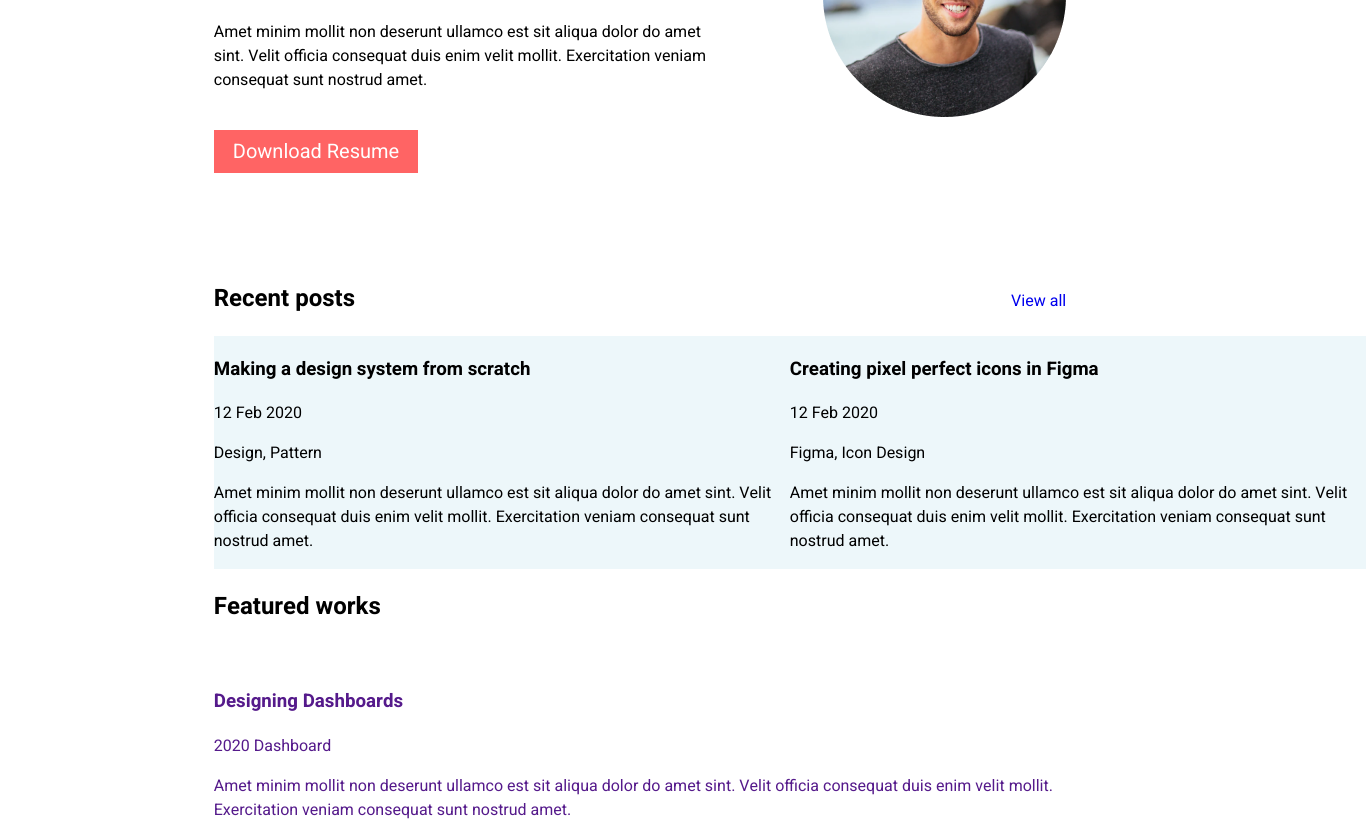
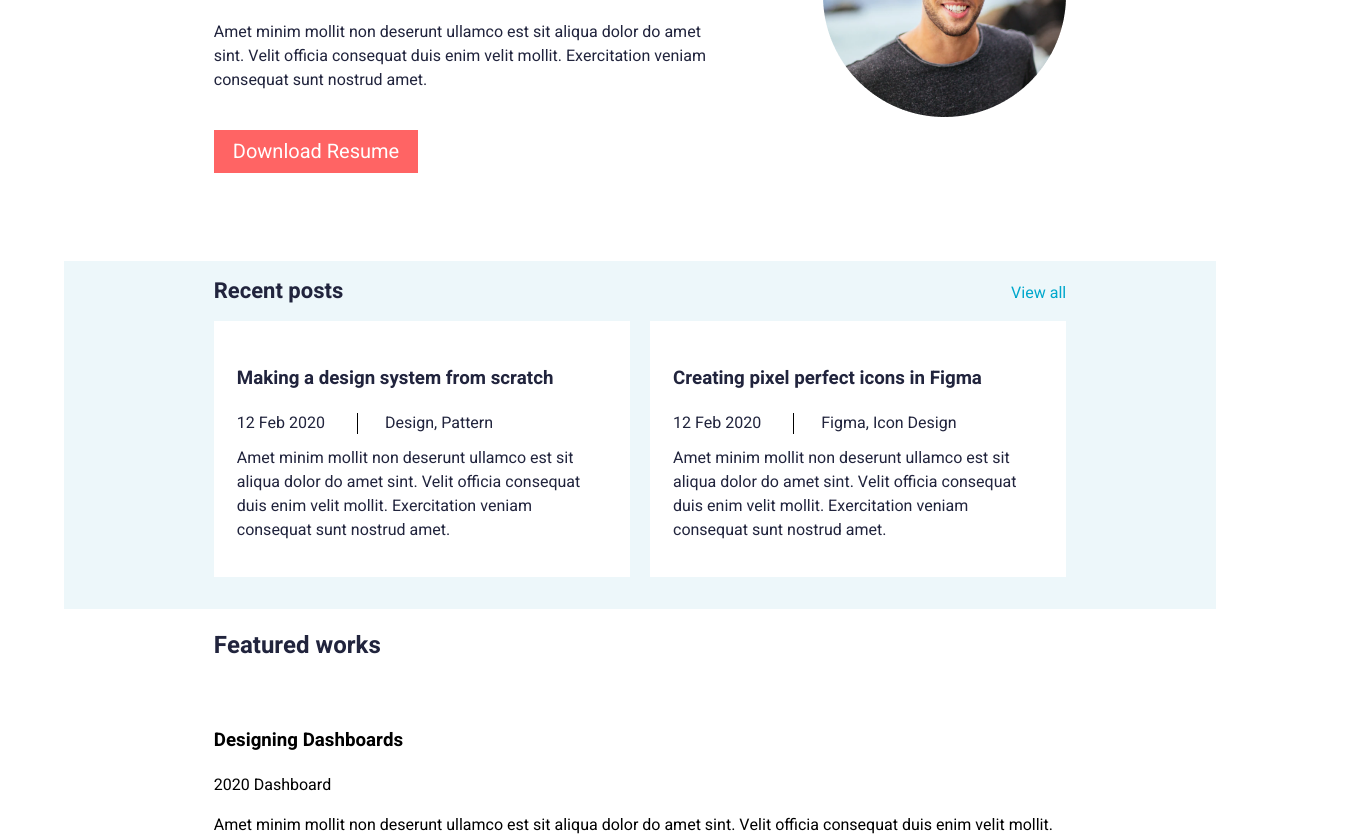
Before and after one commit to ivansheshin/Portfolio, a website: page app/index.html in a window 1280 px wide. Shown: the part 300-1135 px from the top of the page, 1366 px wide, since content can reach past the window. Drawn offline with Linux system fonts and the light colour scheme.

Commit message:
стилизация секции с постами

```diff
--- a/app/index.html
+++ b/app/index.html
@@ -24,7 +24,7 @@
             <li class="header-nav-list__item"><a class="header-nav-list__link" href="#">Contact</a></li>
         </ul>
     </header>
-    <main class="index-container">
+    <div class="index-container">
         <section class="resume">
             <div class="resume__content">
                 <h2 class="resume__title">Hi, I am John,</br> Creative Technologist </h2>
@@ -34,12 +34,13 @@
             </div>
             <img class="resume__img" src="./images/avatar.png" width="243" height="243">
         </section>
+    </div>
+    <div class="background">
         <section class="posts">
             <div class="posts-navigation">
                 <h2 class="posts-navigation__title">Recent posts</h2>
                 <a href="#" class="posts-navigation__link">View all</a>
             </div>
-            <div class="background">
             <div class="posts__content">
 
                 <div class="posts__item">
@@ -65,8 +66,9 @@
                     </p>
                 </div>
             </div>
+        </section>
     </div>
-        </section>
+    <div class="index-container">
         <section class="works">
             <h2 class="works__header">Featured works</h2>
             <div class="works__content">
@@ -117,8 +119,8 @@
 
 
         </section>
-    </main>
-    <footer>
+    </div>
+    <footer class="index-container">
         <ul class="footer-navigation">
             <li class="footer-navigation__item"><a href="#" aria-label="facebook"></a></li>
             <li class="footer-navigation__item"><a href="#" aria-label="instagram">123</a></li>
--- a/app/scss/header.scss
+++ b/app/scss/header.scss
@@ -17,7 +17,4 @@
     &:last-child{
         margin-right: 0;
     }
-    &__link{
-        color: #000;
-    }
 }
--- a/app/scss/posts.scss
+++ b/app/scss/posts.scss
@@ -1,17 +1,74 @@
 .background{
-    width: 1152px;
     background-color: #EDF7FA;
     margin: 0 auto;
+    padding-bottom: 32px;
 }
 .posts{
-    background-color: #FFF;
+    width: 74%;
+    margin: 0 auto;
     &__content{
         display: flex;
         justify-content: space-between;
     }
+    &-navigation__title{
+        font-size: 22px;
+        line-height: 60px;
+        margin: 0;
+    }
+    &__item{
+        background-color: #FFF;
+        margin-right: 20px;
+        padding: 24px 21px 35px 23px;
+    }
+    &__item:last-child{
+        margin-right: 0;
+    }
+    &__desc{
+        display: flex;
+        justify-content: start;
+        align-items: baseline;
+        margin: 0;
+        margin-bottom: 11px;
+
+    }
+    &__date{
+        margin: 0;
+        margin-right: 60px;
+        position: relative;
+
+    }
+    &__type{
+        margin: 0;
+    }
+
+    &__date::after{
+        display: block;
+        content: "";
+        position: absolute;
+        width: 1px;
+        height: 21px;
+        background-color: #000;
+
+        top: 2px;
+        left: 120px;
+    }
+    &__text{
+        margin: 0;
+    }
 }
+
+
+
+
 .posts-navigation{
     display: flex;
     justify-content: space-between;
     align-items: baseline;
+    &__link{
+        color: #00A8CC;
+    }
+    &__link:hover,
+    &__link:focus,{
+        opacity: .7;
+    }
 }
--- a/app/scss/style.scss
+++ b/app/scss/style.scss
@@ -11,11 +11,8 @@ body {
     padding: 0;
     margin: 0 auto;
     box-sizing: border-box;
+    color: #21243D;
 }
-.background{
-    max-width: 1152px;
-}
-
 
 .index-container {
     width: 74%;
@@ -31,4 +28,5 @@ ul {
 
 a {
     text-decoration: none;
+    color: #000;
 }
```
Also changed, not shown: app/css/style.min.css. Lines whose indentation alone changed are shown as unchanged.
